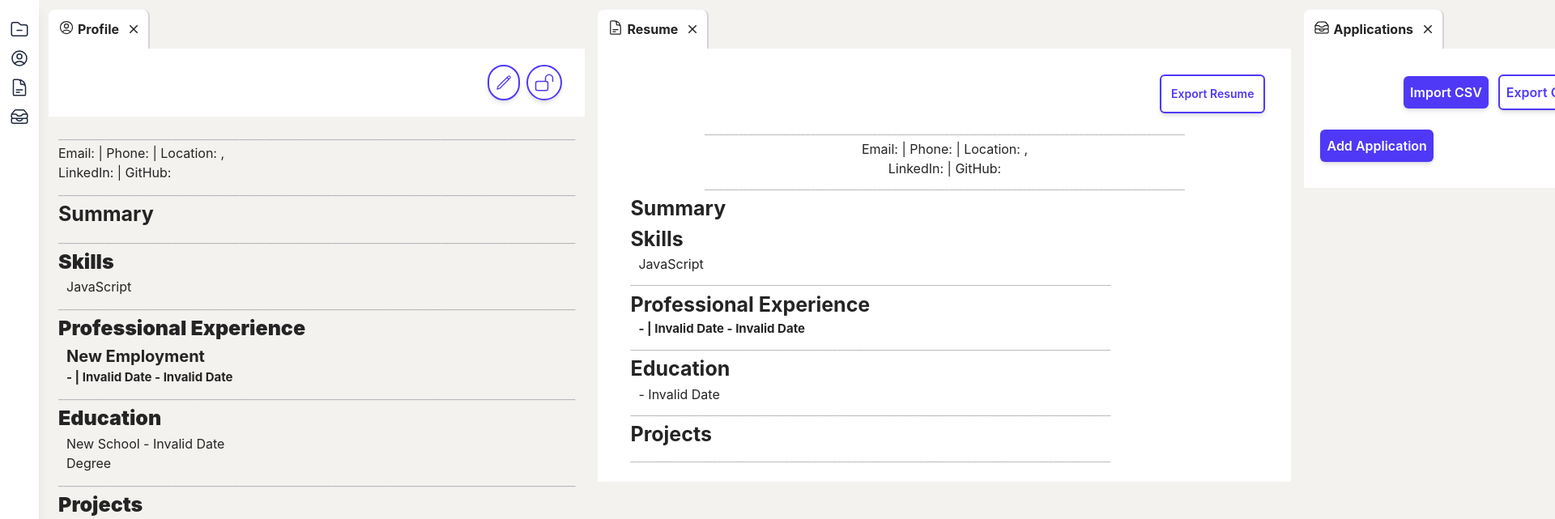
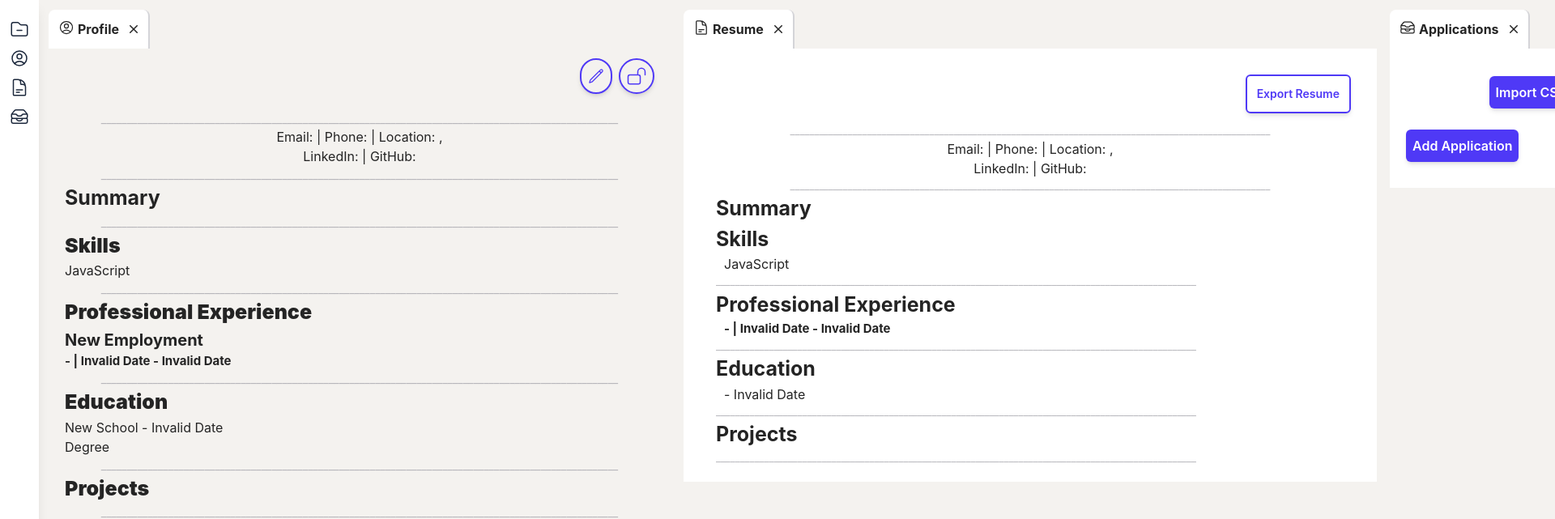
Before and after one commit to jmy-kellogg/tyfyc-react, a React (Vite) app: page / in a window 1280 px wide. Shown: the top 641 px of the page at 81% size, 1920 px wide, since content can reach past the window. Built offline with nearby package versions, Linux system fonts and the light colour scheme.

Commit message:
fix profile css

```diff
--- a/src/client/components/Divider.tsx
+++ b/src/client/components/Divider.tsx
@@ -7,6 +7,7 @@ function Divider() {
         style={{
           color: "#a8a8aec9",
           fontSize: "14px",
+          textAlign: "center",
         }}
       >
         {divider()}
--- a/src/client/containers/profile/Index.tsx
+++ b/src/client/containers/profile/Index.tsx
@@ -44,7 +44,7 @@ function Profile() {
               active="profile"
             />
           )}
-          <div className="flex bg-white justify-end p-5">
+          <div className="m-3 flex justify-end">
             {!lockEdit && (
               <button
                 className="rounded-full border-2 border-indigo-600 p-2 text-indigo-600 shadow-md hover:bg-indigo-500 hover:text-white hover:cursor-pointer"
@@ -127,14 +127,14 @@ function Profile() {
               </button>
             )}
           </div>
-          <div className="p-3 w-full justify-center">
+          <div className="w-3xl my-5">
             <div>
               <div>
                 <Title editAll={editAll} lockEdit={lockEdit} />
                 <Contact editAll={editAll} lockEdit={lockEdit} />
               </div>
 
-              <div>
+              <div className="px-5">
                 <Summary editAll={editAll} lockEdit={lockEdit} />
                 <Skills editAll={editAll} lockEdit={lockEdit} />
                 <JobsHistory editAll={editAll} lockEdit={lockEdit} />
--- a/src/client/containers/profile/inputs/Contact.tsx
+++ b/src/client/containers/profile/inputs/Contact.tsx
@@ -103,7 +103,7 @@ function Contact({ editAll, lockEdit }: Props) {
             </div>
           </form>
         ) : (
-          <div>
+          <div className="text-center">
             <p>
               Email: {personal.email} | Phone: {personal.phone} | Location:{" "}
               {personal.city + ", " + personal.state}
--- a/src/client/containers/profile/inputs/Education.tsx
+++ b/src/client/containers/profile/inputs/Education.tsx
@@ -119,7 +119,7 @@ function Education({ editAll, lockEdit }: Props) {
                 </div>
               </div>
             ) : (
-              <div className="body-sub-section">
+              <div>
                 <p>
                   {edu.school ||
                     "New School" +
--- a/src/client/containers/profile/inputs/JobsHistory.tsx
+++ b/src/client/containers/profile/inputs/JobsHistory.tsx
@@ -140,7 +140,7 @@ function JobsHistory({ editAll, lockEdit }: Props) {
               </div>
             ) : (
               <div key={index}>
-                <div className="body-sub-section">
+                <div>
                   <h3>{job.title || "New Employment"}</h3>
                   <h4>
                     {job.company} - {job.location}
--- a/src/client/containers/profile/inputs/Projects.tsx
+++ b/src/client/containers/profile/inputs/Projects.tsx
@@ -125,7 +125,7 @@ function Projects({ editAll, lockEdit }: Props) {
               </div>
             ) : (
               <div>
-                <div className="body-sub-section">
+                <div>
                   {project.url ? (
                     <a href={project.url}>
                       {" "}
--- a/src/client/containers/profile/inputs/Skills.tsx
+++ b/src/client/containers/profile/inputs/Skills.tsx
@@ -106,7 +106,7 @@ function Skills({ editAll, lockEdit }: Props) {
             onMenuClose={() => setOpen(false)}
           />
         ) : (
-          <div className="body-sub-section">
+          <div>
             <p>{skills.map(({ label }) => label).join(", ")}</p>
           </div>
         )}
--- a/src/client/containers/profile/inputs/Summary.tsx
+++ b/src/client/containers/profile/inputs/Summary.tsx
@@ -41,7 +41,7 @@ function Summary({ editAll, lockEdit }: Props) {
             ></textarea>
           </div>
         ) : (
-          <div className="body-sub-section">
+          <div>
             <p>{personal.summary}</p>
           </div>
         )}
--- a/src/client/containers/profile/inputs/Title.tsx
+++ b/src/client/containers/profile/inputs/Title.tsx
@@ -67,7 +67,7 @@ function Title({ editAll, lockEdit }: Props) {
             </div>
           </form>
         ) : (
-          <div>
+          <div className="text-center">
             <h1>{personal.firstName + " " + personal.lastName}</h1>
             <h3>{personal.jobTitle}</h3>
           </div>
```
